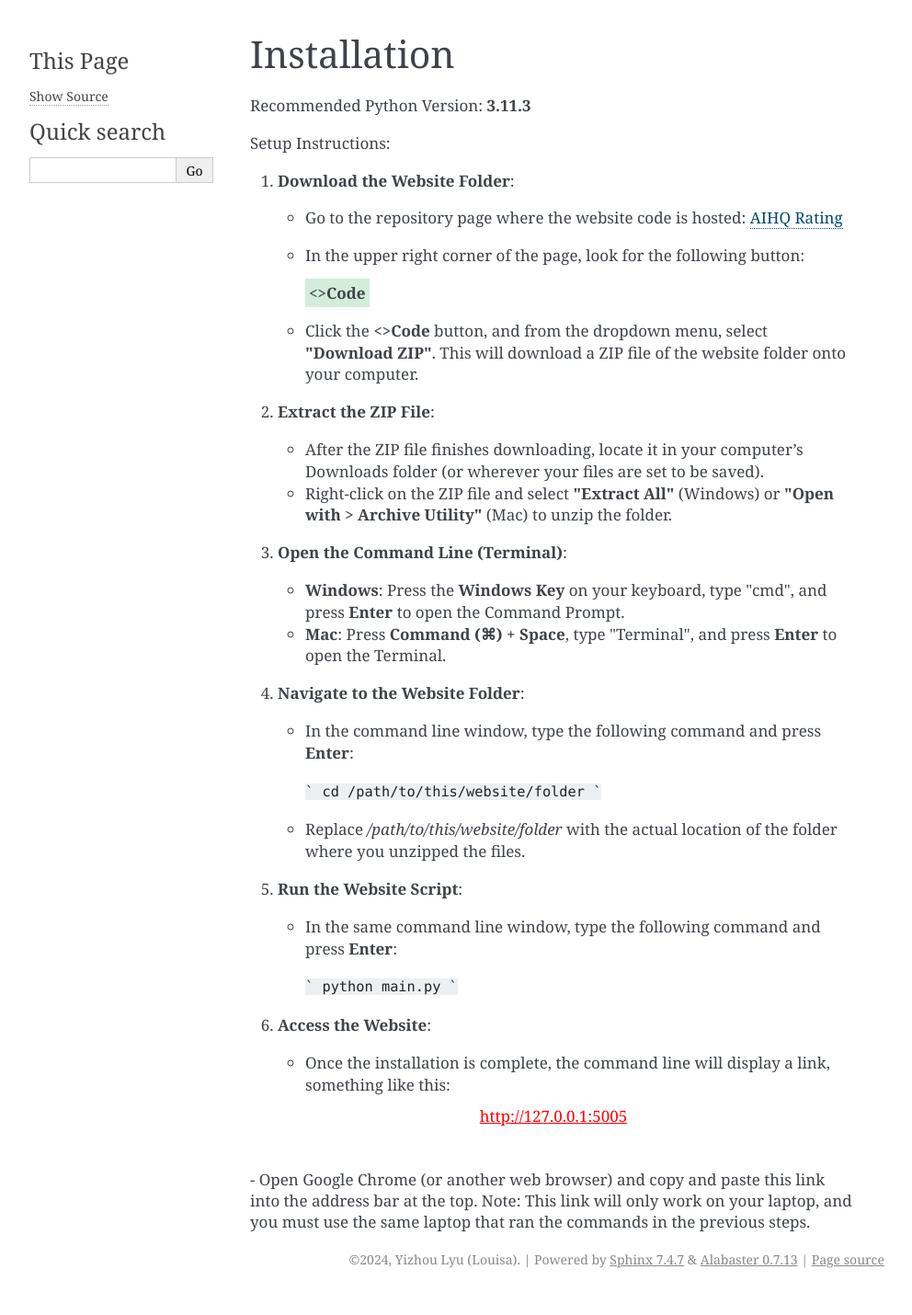
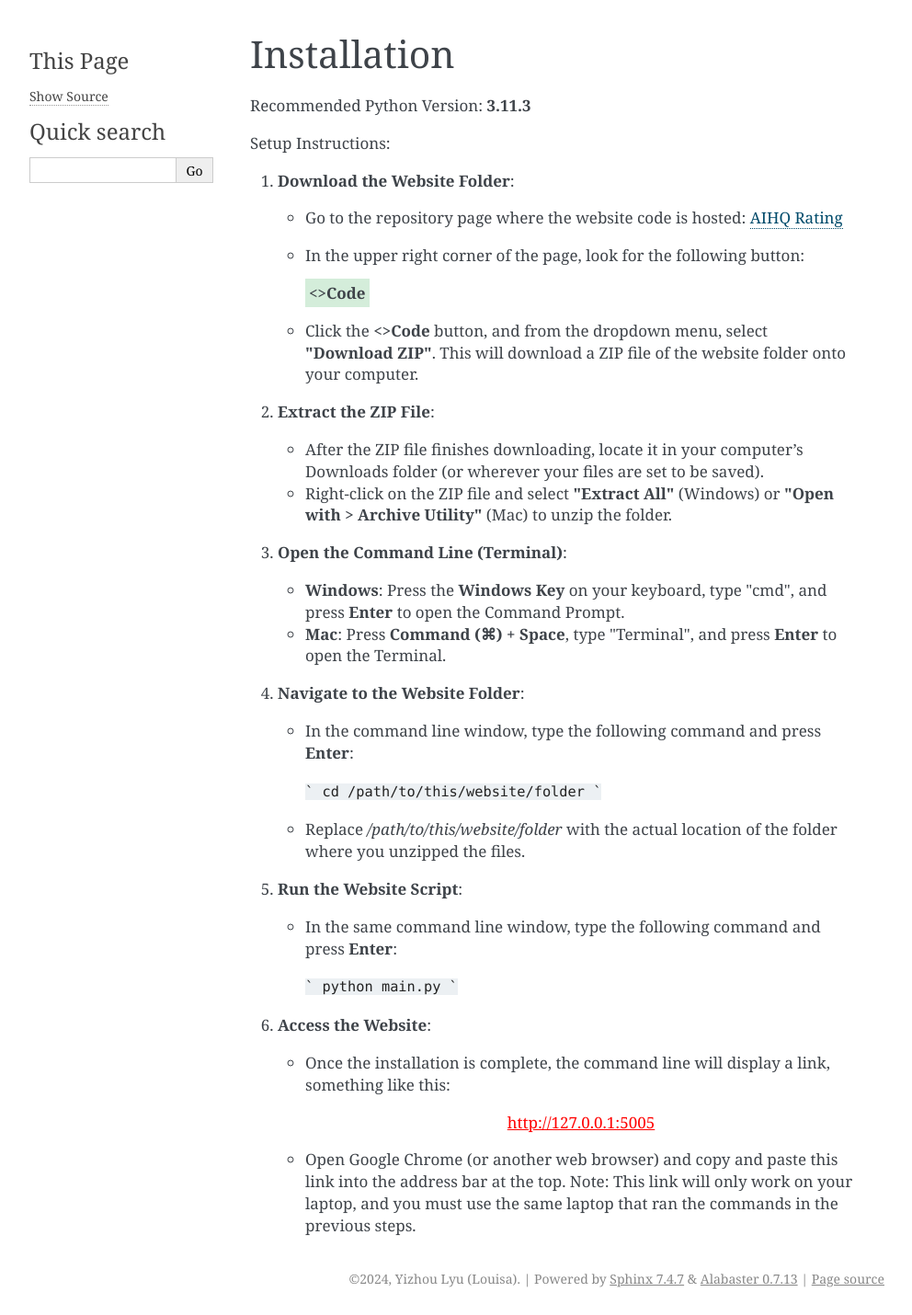
Before and after one commit to lyulouisa/Website_AIHQ_rating, a Sphinx documentation site: the page built from docs/source/installation.rst, in a window 1280 px wide. Shown: the whole page at 92% size, without its empty margins (148-1140 px from the left). Built offline with Sphinx 7.4.7, drawn with Linux system fonts in a browser that asks for light colours; before the commit the page ends 1409 px from its top, so only the background shows below that.

Commit message:
Update installation.rst

```diff
--- a/docs/source/installation.rst
+++ b/docs/source/installation.rst
@@ -49,14 +49,10 @@ Setup Instructions:
 
    - Once the installation is complete, the command line will display a link, something like this:
 
-.. raw:: html
+     .. raw:: html
 
-   <div style="text-align: center;">
-       <a href="http://127.0.0.1:5005" style="color: red; text-decoration: underline; font-style: normal;">http://127.0.0.1:5005</a>
-   </div>
-
-.. raw:: html
-
-   <br><br>
+        <div style="text-align: center;">
+            <a href="http://127.0.0.1:5005" style="color: red; text-decoration: underline; font-style: normal;">http://127.0.0.1:5005</a>
+        </div>
 
    - Open Google Chrome (or another web browser) and copy and paste this link into the address bar at the top. Note: This link will only work on your laptop, and you must use the same laptop that ran the commands in the previous steps.
```
